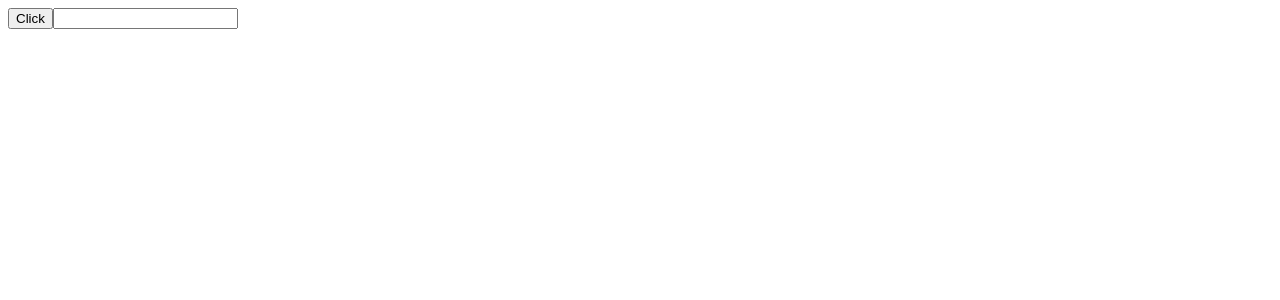
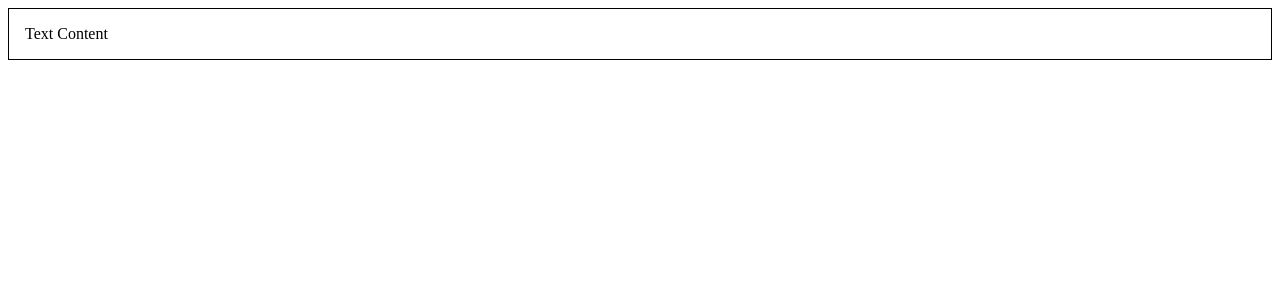
Before and after one commit to terrencejihoonjung/react-typescript-demo, a React (Vite) app in the folder react-typescript-demo/: page / in a window 1280 px wide. Shown: the top 300 px of the page. Built offline with nearby package versions, Linux system fonts and the light colour scheme.

Commit message:
style props

```diff
--- a/react-typescript-demo/src/App.tsx
+++ b/react-typescript-demo/src/App.tsx
@@ -4,8 +4,9 @@
 // import Status from "./components/Status";
 // import Heading from "./components/Heading";
 // import Oscar from "./components/Oscar";
-import Button from "./components/Button";
-import Input from "./components/Input";
+// import Button from "./components/Button";
+// import Input from "./components/Input";
+import Container from "./components/Container";
 
 function App() {
   // const personName = {
@@ -19,20 +20,11 @@
   //   { first: "Princess", last: "Diana" },
   // ];
 
+  const styles = { border: "1px solid black", padding: "1rem" };
+
   return (
     <div>
-      <Button
-        handleClick={(e, id) => {
-          console.log("Button clicked", e.target, id);
-        }}
-      />
-
-      <Input
-        value=""
-        handleChange={(e) => {
-          console.log("Input Changed", e.target.value);
-        }}
-      />
+      <Container styles={styles} />
     </div>
   );
 }
--- /dev/null
+++ b/react-typescript-demo/src/components/Container.tsx
@@ -0,0 +1,9 @@
+type ContainerProps = {
+  styles: React.CSSProperties;
+};
+
+function Container({ styles }: ContainerProps) {
+  return <div style={styles}>Text Content</div>;
+}
+
+export default Container;
```
Also changed, not shown: 1 other file (tests, documents, lock files or other folders).
